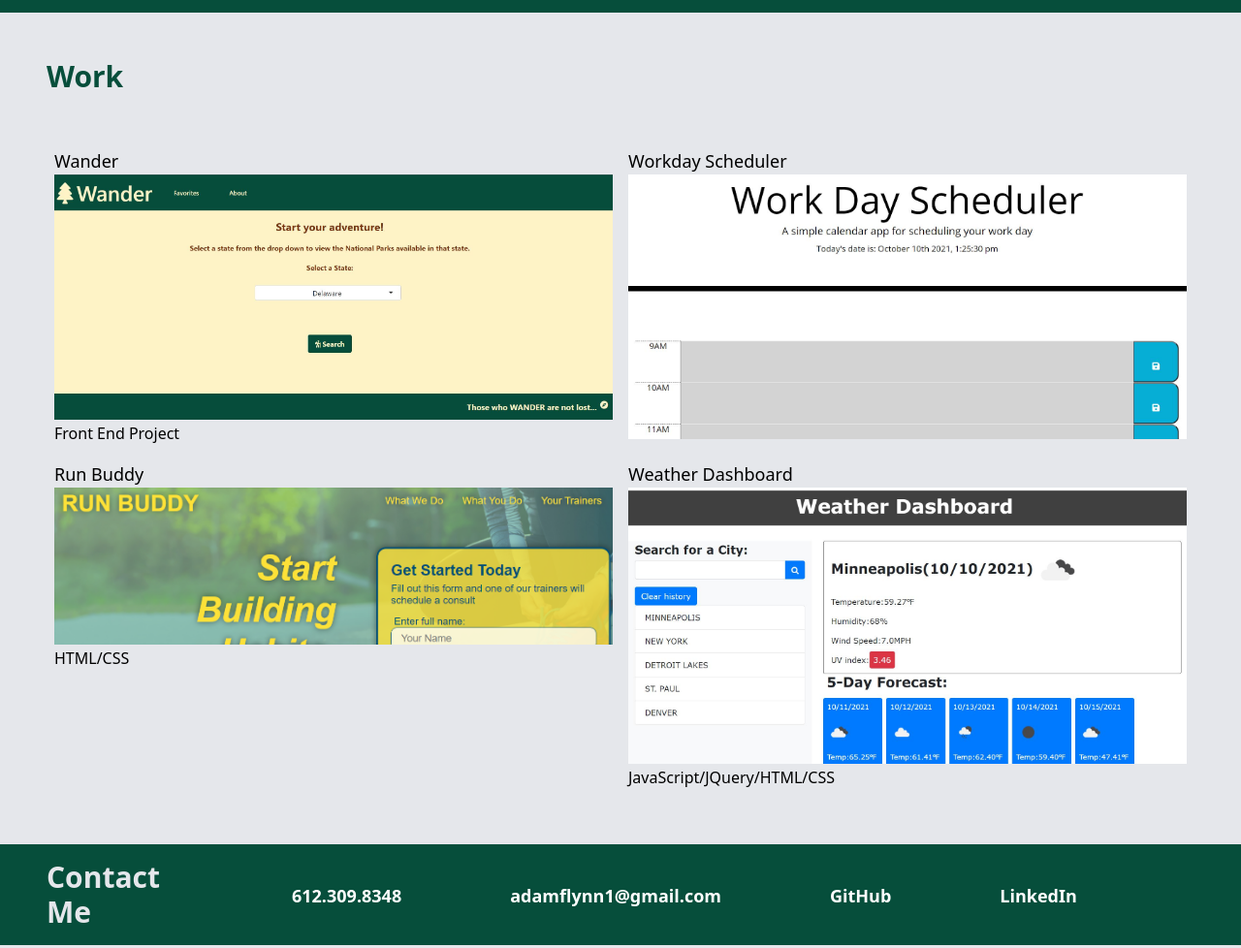
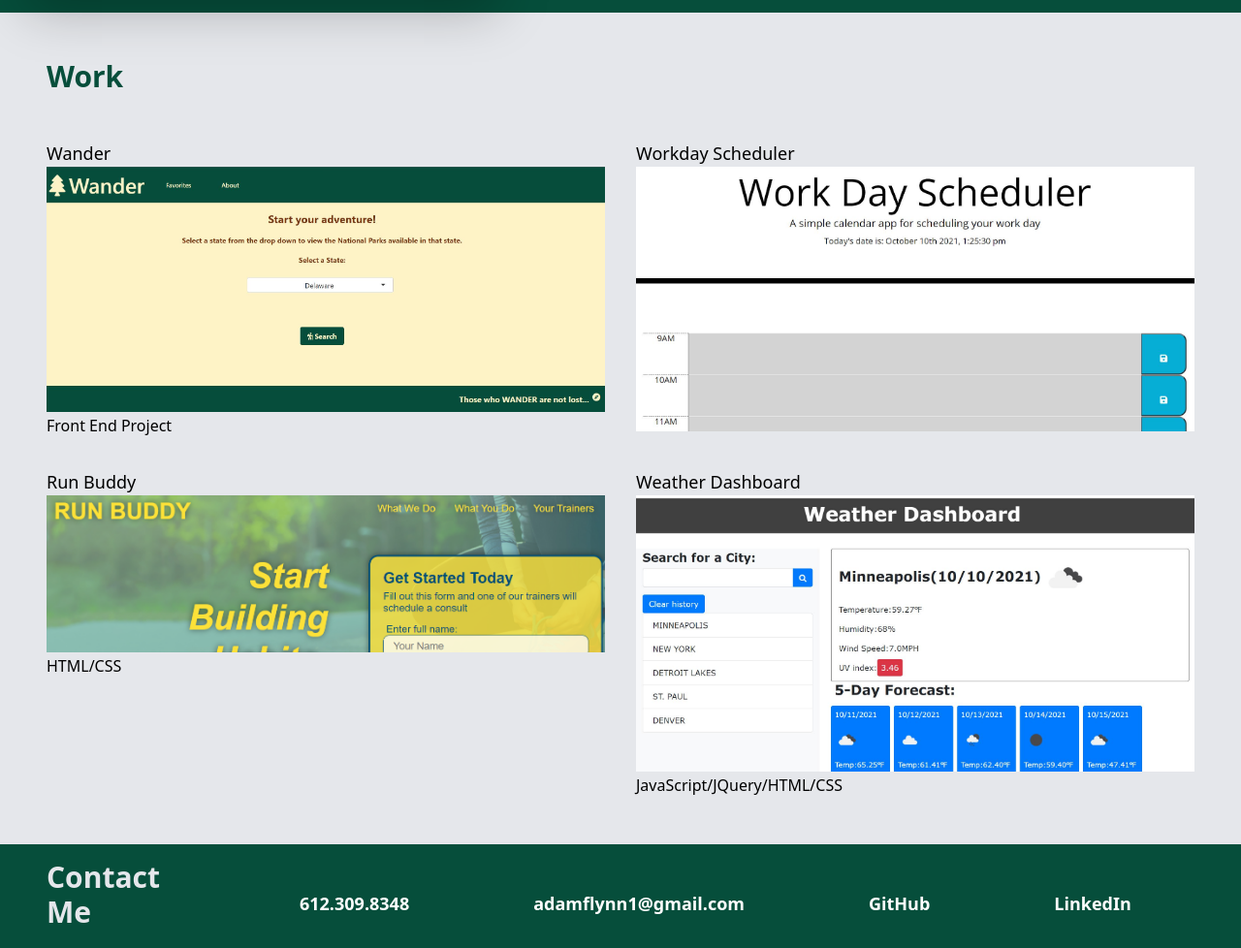
Before and after one commit to adamjflynn/my-portfolio, a plain HTML site: page index.html in a window 1280 px wide. Shown: the part 490-1468 px from the top of the page at 97% size. Drawn offline with nearby package versions, Linux system fonts and the light colour scheme.

Commit message:
made minor style changes

```diff
--- a/index.html
+++ b/index.html
@@ -34,11 +34,11 @@
             </div>
 		</header>
 		<section class="flex flex-row justify-space-around text-gray-200 bg-green-900">
-			<div class="p-4">
-			<img src="assets/pictures/headshot-af.jpeg">
+			<div class="p-4 rounded">
+			<img src="assets/pictures/headshot-af.jpeg" class="rounded-none lg:rounded-lg shadow-2xl hidden lg:block">
 			</div>
 				<div class="flex flex-col justify-center p-2">
-					<h2 class="text-3xl">About Me</h2>
+					<h2 class="text-3xl pl-5">About Me</h2>
 						<p class="flex pt-8">
 
 						Lorem ipsum dolor sit amet, consectetur adipisicing elit. Hic aperiam
@@ -59,26 +59,26 @@
 		<section>
 				<h2 class="pl-12 pt-12 text-3xl font-bold text-green-900">Work</h2>
 			</section>
-				<div class="p-12 grid gridsm:grid-cols-1 md:grid-cols-2 lg:grid-cols-2 xl:grid-cols-2">
-				<div class="p-2">
+				<div class="p-8 grid gridsm:grid-cols-1 md:grid-cols-2 lg:grid-cols-2 xl:grid-cols-2">
+				<div class="p-4">
 						<h3>Wander</h3>
 						<a href="https://gunther123.github.io/Wander/#"><img src="assets/pictures/wander.JPG" alt="Wander" /></a>
 
 						<span>Front End Project</span>
 				</div>
-				<div class="p-2">
+				<div class="p-4">
 							<h3>Workday Scheduler</h3>
 							<a href="https://adamjflynn.github.io/workday-scheduler/"><img src="assets/WDS.JPG" alt="workday scheduler" /></a>
 							<span></span>
                         </div>
 
-						<div class="p-2">
+						<div class="p-4">
 								<h3>Run Buddy</h3>
 								<a href="https://adamjflynn.github.io/run-buddy/"><img src="assets/pictures/run-buddy-snip.jpg" alt="Run Buddy" /></a>
 								<span>HTML/CSS</span>
 							</div>
 
-						<div class="p-2">
+						<div class="p-4">
 							<h3>Weather Dashboard</h3>
 							<a href="https://www.youtube.com/watch?v=dQw4w9WgXcQ"><img src="assets/pictures/weather.JPG" alt="Weather Dashboard" /></a>
 							<span>JavaScript/JQuery/HTML/CSS</span>
@@ -92,10 +92,10 @@
                     Me</h2>
 			</div>
 					<ul class="pl-8 pt-4 flex space-x-24 text-white font-bold">
-						<li class="p-2"><a href="#">612.309.8348</a></li>
-						<li class="p-2"><a href="#">adamflynn1@gmail.com</a></li>
-						<li class="p-2"><a href="#">GitHub</a></li>
-						<li class="p-2"><a href="#">LinkedIn</a></li>
+						<li class="p-4"><a href="#">612.309.8348</a></li>
+						<li class="p-4"><a href="#">adamflynn1@gmail.com</a></li>
+						<li class="p-4"><a href="#">GitHub</a></li>
+						<li class="p-4"><a href="#">LinkedIn</a></li>
 					</ul>
 			</div>
 
```
